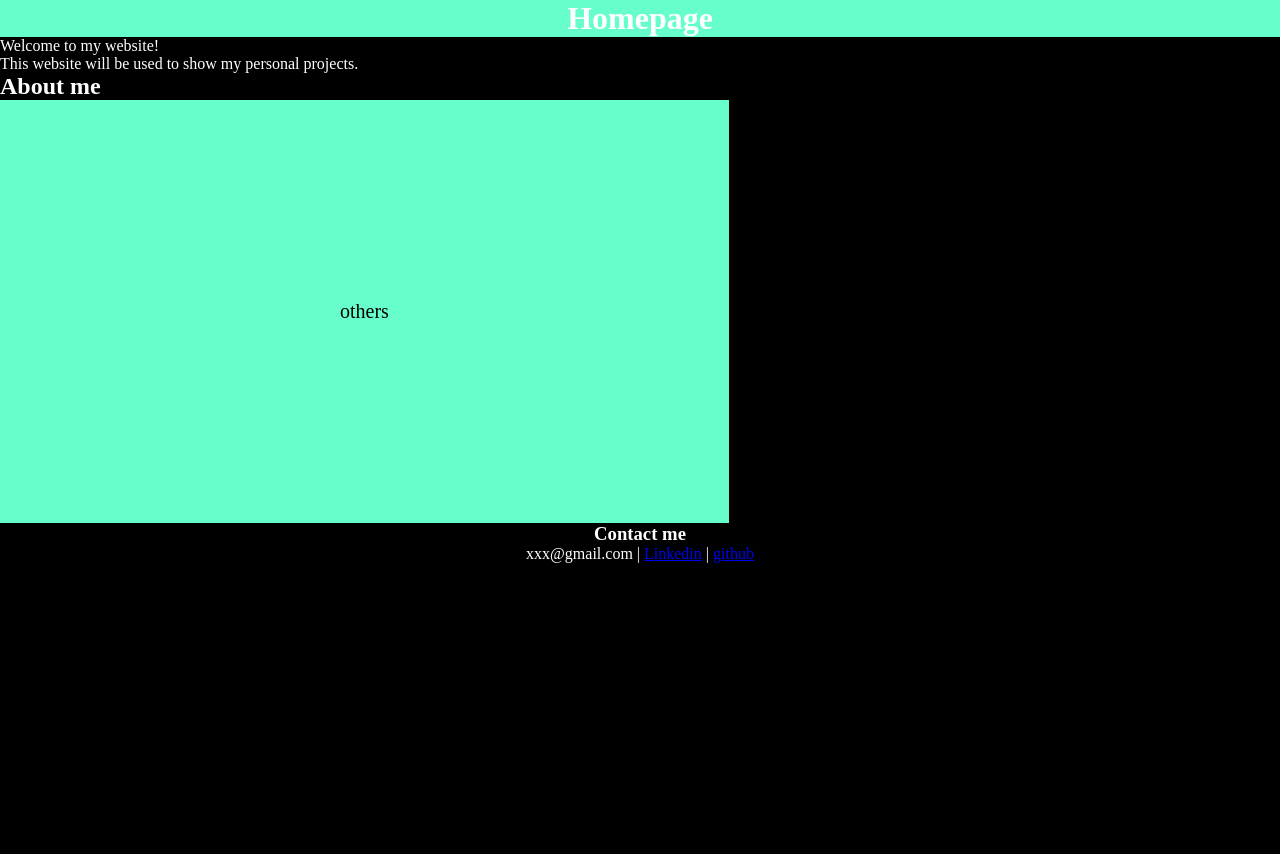
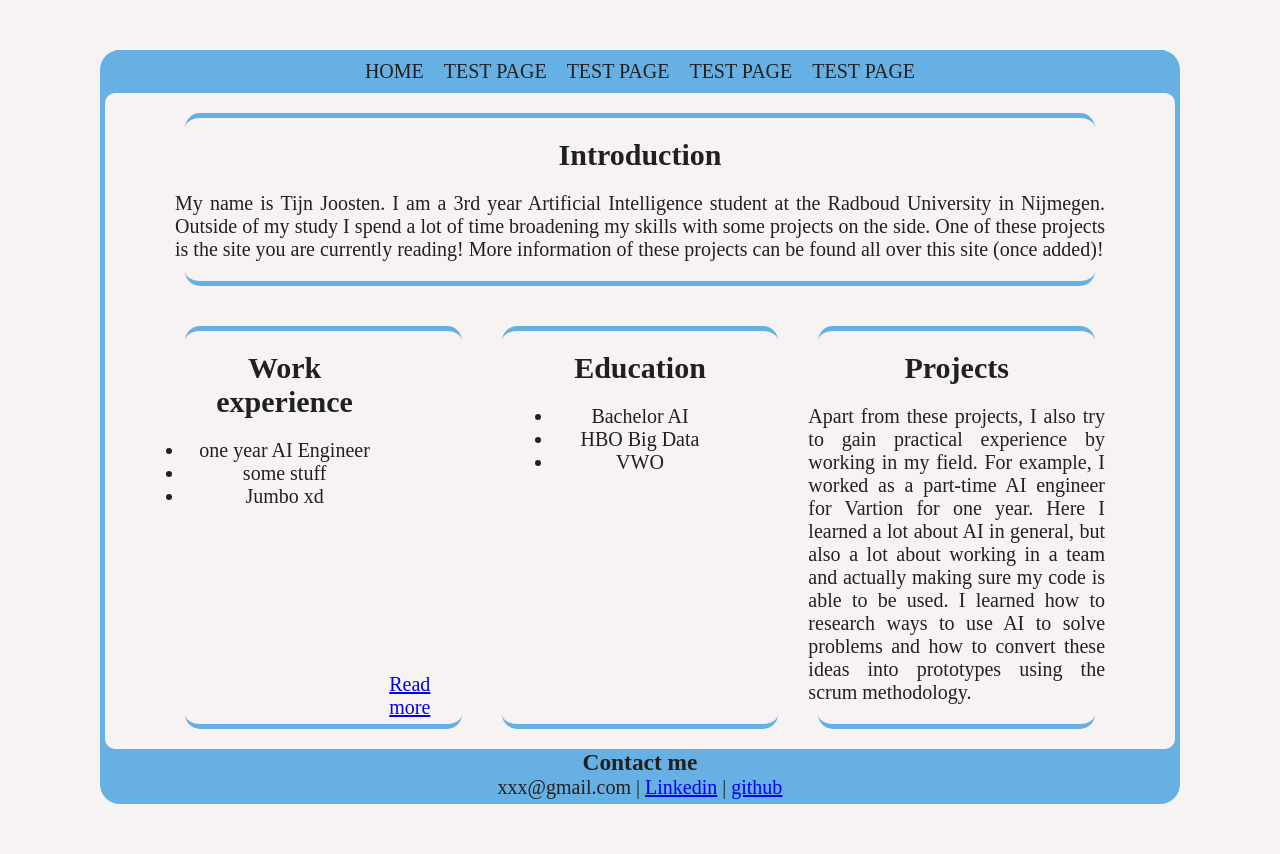
Before and after one commit to TijnJoosten/website, a Django app: page / in a window 1280 px wide. Before the commit the page ends 563 px from the top, so only its background shows below. Run offline with Django 4.2, Linux system fonts and the light colour scheme.

Commit message:
Made about page the homepage and added work experience page

```diff
--- a/website/static/website/homepage.css
+++ b/website/static/website/homepage.css
@@ -1,42 +1,129 @@
+:root {
+    --blue: hsl(205, 70%, 65%);
+    --blue2: hsl(170, 65%, 90%);
+    --oldgreen: hsl(160, 100%, 70%);
+    --background: rgb(247, 243, 243);
+    --dark-green: hsl(182, 83%, 9%);
+    --writing: rgb(33, 32, 32);
+    --dark-gray: hsl(217, 0%, 40%)
+    /* --writing: black; */
+}
+
 * {
     padding : 0;
     margin : 0;
 }
 
-body {
-    color : white;
-    background-color: black;
+html {
+    color: var(--writing);
     font-style: sans-serif;
+    font-size: 20px;
 	text-align: left;
+    border: 15px solid var(--blue);
+    border-top-width: 0px;
+    border-bottom-width: 5px;
+    border-radius: 20px;
+    margin: 50px 100px;
+    background-color: var(--background);
 }
 
-.anoutme {
-    width: 300px;
-    margin: 0 auto;
+nav {
+	text-align: center;
+    display: flex;
+    justify-content: center;
+    flex-wrap: wrap;
+    background-color: var(--blue);
+    margin-bottom: 10px;
+}
+
+.button_flat {
+    text-transform: uppercase;
+    margin: 10px;
+    background-color: var(--blue2);
+    border: 1px solid black;
+    border-radius: 10px;
+    color: var(--writing);
+    padding: 5px 10px;
+    text-align: center;
+    text-decoration: none;
+    /* font-size: 30px; */
+    cursor: pointer;
  }
 
  .button {
-        background-color: hsl(160, 100%, 70%);
-        border: none;
-        color: black;
-        padding: 200px 340px;
+    text-decoration: none;
+    text-transform: uppercase;
+    color: var(--writing);
     text-align: center;
-        text-decoration: none;
-        display: inline-block;
-        font-size: 20px;
     cursor: pointer;
+    margin: 10px;
 }
 
-/* .buttons {
-	background-color: black;
+.button:hover {
+    color: var(--dark-gray);
+}
+
+main {
+    margin: -10px;
+    background-color: var(--background);
+    border: 60px solid var(--background);
+    border-radius: 10px;
+    border-top: 1px;
+    border-bottom: 1px;
     text-align: center;
-} */
+    display: inline-flex;
+    justify-content: space-between;
+    flex-wrap: wrap;
+}
 
-.hometitle {
-		background-color: hsl(160, 100%, 70%);
+h1 {
+    font-size: 50px;
+}
+
+h2 {
+    margin: 20px;
+}
+
+section {
+    flex-basis: 10em;
+    /* background-color: var(--blue); */
+    flex-grow: 1;
+    flex-shrink: 1;
+    margin: 20px;
+    text-align: left;
+    border: 5px solid var(--blue);
+    border-left: 0px;
+    border-right: 0px;
+    border-radius: 15px;
+    display: flex;
+    justify-content: center;
+}
+
+article h2 {
     text-align: center;
 }
 
-.contactme {
+section a {
+    align-self: flex-end;
+    margin: 5px;
+}
+
+article p {
+    text-align: justify;
+    margin: 10px -10px 20px -10px;
+}
+
+article ul {
     text-align: center;
 }
+
+#introduction {
+    flex: 0 1 100%;
+}
+
+
+footer {
+	text-align: center;
+    background-color: var(--blue);
+    margin-top: 10px;
+}
--- a/website/templates/website/homepage.html
+++ b/website/templates/website/homepage.html
@@ -7,15 +7,62 @@
 		<title>Tijn Joosten</title>
 		<link rel="stylesheet" type="text/css" href="{% static 'website/homepage.css' %}">
 	</head>
+	<header>
+		<nav>
+			<a href="./" class="button">Home</a>
+			<a href="./test" class="button">Test Page</a>
+			<a href="./test" class="button">Test Page</a>
+			<a href="./test" class="button">Test Page</a>
+			<a href="./test" class="button">Test Page</a>
+		</nav>
+	</header>
 	<body>
-		<h1 class="hometitle">Homepage</h1>
-		<p>Welcome to my website!</p>
-		<p>This website will be used to show my personal projects.</p>
-		<div class="aboutme">
-			<h2>About me</h><br>
-		</div>
-		<a href="./about" class="button">others</a>
-		<h3 class="contactme">Contact me</h3>
-		<p class="contactme"> xxx@gmail.com | <a href="https://www.linkedin.com/in/tijnjoosten/" target="_blank">Linkedin</a> | <a href="https://github.com/TijnJoosten" target="_blank">github</a></p>
+		<main>
+			<section id="introduction">
+				<article>
+					<h2>Introduction</h2>
+					<p>
+						My name is Tijn Joosten. I am a 3rd year Artificial Intelligence student at the Radboud University in Nijmegen.
+						Outside of my study I spend a lot of time broadening my skills with some projects on the side. One of these projects is the site you are currently reading!
+						More information of these projects can be found all over this site (once added)!
+					</p>
+				</article>
+			</section>
+			<section>
+				<article>
+					<h2>Work experience</h2>
+					<ul>
+						<li>one year AI Engineer</li>
+						<li>some stuff</li>
+						<li>Jumbo xd</li>
+					</ul>
+				</article>
+				<a href="./work">Read more</a>
+			</section>
+			<section>
+				<article>
+					<h2>Education</h2>
+					<ul>
+						<li>Bachelor AI</li>
+						<li>HBO Big Data</li>
+						<li>VWO</li>
+					</ul>
+				</article>
+			</section>
+			<section>
+				<article>
+					<h2>Projects</h2>
+					<p>
+						Apart from these projects, I also try to gain practical experience by working in my field. For example, I worked as a part-time AI engineer for Vartion for one year.
+						Here I learned a lot about AI in general, but also a lot about working in a team and actually making sure my code is able to be used.
+						I learned how to research ways to use AI to solve problems and how to convert these ideas into prototypes using the scrum methodology.
+					</p>
+				</article>
+			</section>
+		</main>
+		<footer>
+			<h3>Contact me</h3>
+			<p> xxx@gmail.com | <a href="https://www.linkedin.com/in/tijnjoosten/" target="_blank">Linkedin</a> | <a href="https://github.com/TijnJoosten" target="_blank">github</a></p>
+		</footer>
 	</body>
 </html>
--- a/website/urls.py
+++ b/website/urls.py
@@ -3,6 +3,6 @@ from .views import *
 
 urlpatterns = [
     path("", homePageView, name="homepage"),
-    path("about", aboutPageView, name="about me"),
+    path("work", workPageView, name="work experience"),
     path("test", testPageView, name="testpage"),
 ]
--- a/website/views.py
+++ b/website/views.py
@@ -4,8 +4,8 @@ from django.template import loader
 def homePageView(request):
     return render(request, 'website/homepage.html')
 
-def aboutPageView(request):
-    return render(request, 'website/about.html')
+def workPageView(request):
+    return render(request, 'website/work.html')
 
 def testPageView(request):
     return render(request, 'website/testfile.html')
```
Also changed, not shown: website/static/website/others.css (+37 -26 lines), website/templates/website/about.html (deleted, +0 -62 lines). Lines whose indentation alone changed are shown as unchanged.
